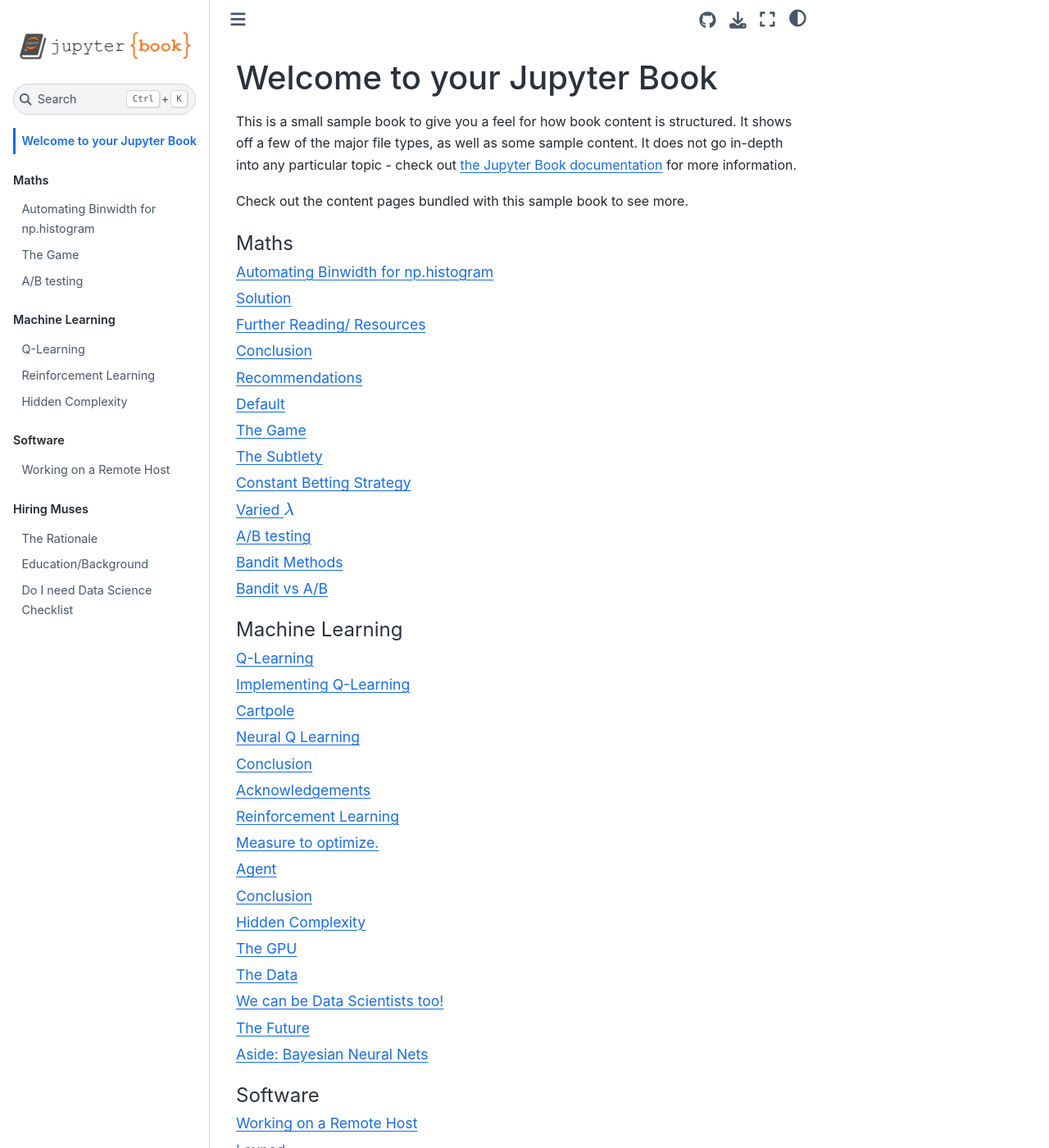
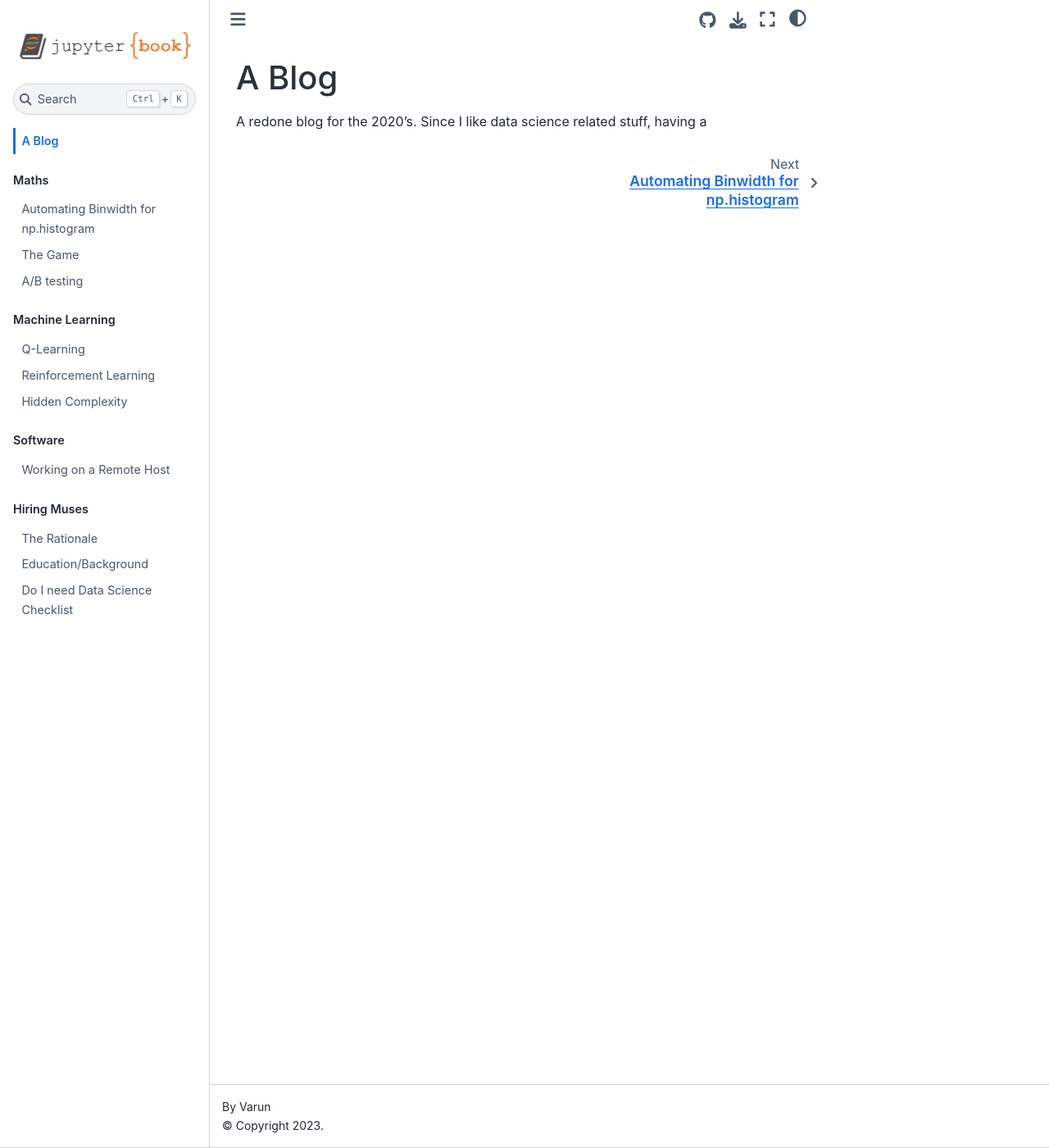
Before and after one commit to nayyarv/nayyarv.github.io, a Jupyter Book: the page built from intro.md, in a window 1280 px wide and 1400 px high. Shown: the whole window at 82% size. Built offline with Jupyter Book 1.0.4 settings and Sphinx 7.4.7 and the Sphinx Book theme 1.1.4, drawn with Linux system fonts in a browser that asks for light colours; some of the changed text lies outside the part shown.

Commit message:
Some config fixes

````diff
--- a/_config.yml
+++ b/_config.yml
@@ -1,8 +1,8 @@
 # Book settings
 # Learn more at https://jupyterbook.org/customize/config.html
 
-title: My sample book
-author: The Jupyter Book Community
+title: Bayesian Learning
+author: Varun
 logo: logo.png
 
 # Force re-execution of notebooks on each build.
@@ -14,7 +14,6 @@ execute:
 latex:
   latex_documents:
     targetname: book.tex
-
 
 
 # Information about where the book exists on the web
--- a/intro.md
+++ b/intro.md
@@ -1,11 +1,3 @@
-# Welcome to your Jupyter Book
+## A Blog
 
-This is a small sample book to give you a feel for how book content is
-structured.
-It shows off a few of the major file types, as well as some sample content.
-It does not go in-depth into any particular topic - check out [the Jupyter Book documentation](https://jupyterbook.org) for more information.
-
-Check out the content pages bundled with this sample book to see more.
-
-```{tableofcontents}
-```
+ A redone blog for the 2020's. Since I like data science related stuff, having a
````
